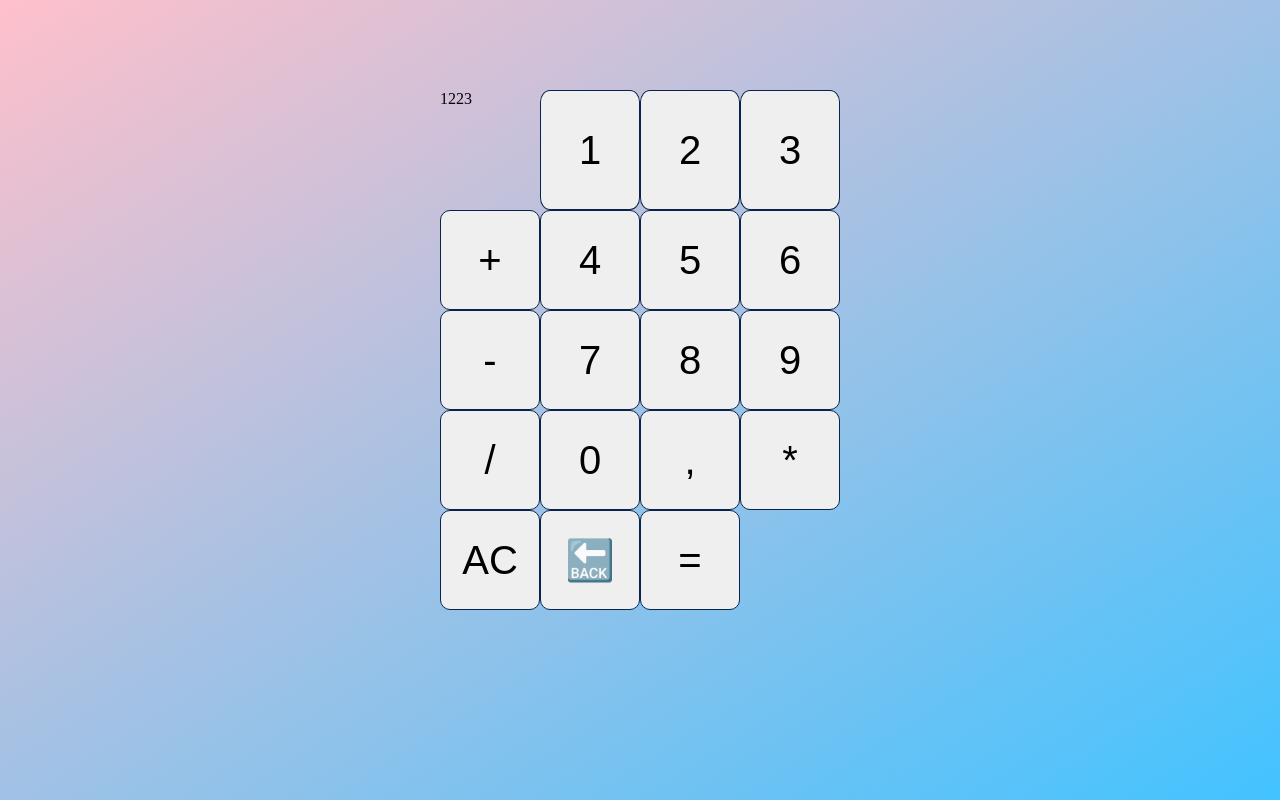
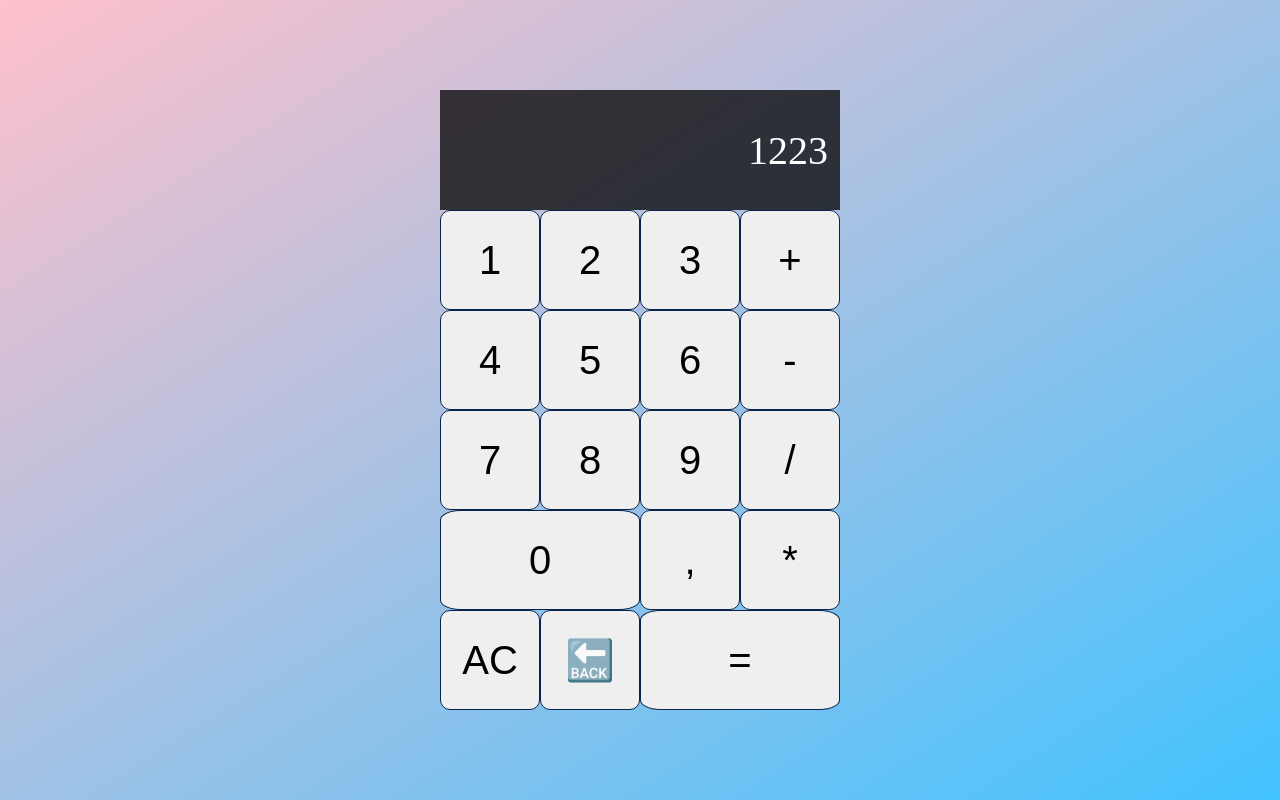
Before and after one commit to Matt19890303/Calculator, a plain HTML site: page index.html in a window 1280 px wide. Drawn offline with Linux system fonts and the light colour scheme.

Commit message:
added more CSS from a tutorial

```diff
--- a/styles.css
+++ b/styles.css
@@ -26,3 +26,30 @@ body {
     cursor: pointer;
     gap: 5px;
 }
+
+#equals {
+    grid-column: span 2;
+}
+
+#zero {
+    grid-column: span 2;
+}
+
+
+.output {
+    grid-column: 1/-1;
+    background-color: rgb(0, 0, 0, .75);
+    display: flex;
+    align-items: flex-end;
+    justify-content: space-around;
+    flex-direction: column;
+    word-wrap: break-word;
+    word-break: break-all;
+    text-align: right;
+    color: white;
+}
+
+#screen {
+    margin-right: 12px;
+    font-size: 40px;
+}
```
